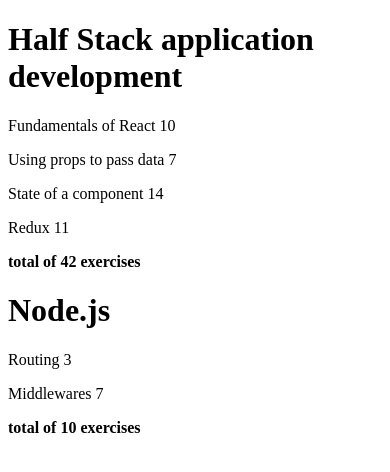
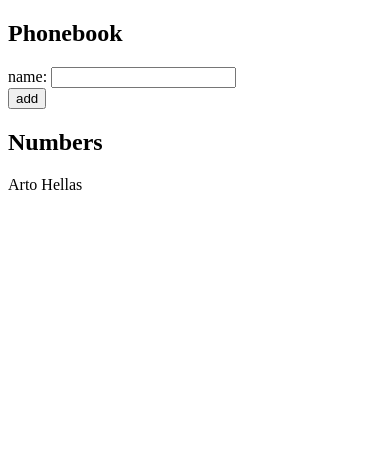
Before and after one commit to dan7sc/fso2020-part2, a React (Create React App) app: page / in a window 390 px wide. Shown: the top 472 px of the page. Built offline with nearby package versions, Linux system fonts and the light colour scheme.

Commit message:
Add solution to exercise 2.6: The Phonebook Step1

```diff
--- /dev/null
+++ b/src/App.jsx
@@ -0,0 +1,44 @@
+import React, { useState } from 'react'
+
+const App = () => {
+    const [ persons, setPersons ] = useState([
+        { name: 'Arto Hellas' }
+    ])
+    const [ newName, setNewName ] = useState('')
+
+    const addContact = (event) => {
+        event.preventDefault()
+        const newContact = {
+            name: newName
+        }
+        setPersons(persons.concat(newContact))
+        setNewName('')
+    }
+
+    const handleNameChange = (event) => {
+        setNewName(event.target.value)
+    }
+
+    return (
+        <div>
+          <h2>Phonebook</h2>
+          <form onSubmit={addContact}>
+            <div>
+              name: <input
+                      value={newName}
+                      onChange={handleNameChange}
+                    />
+            </div>
+            <div>
+              <button type="submit">add</button>
+            </div>
+          </form>
+          <h2>Numbers</h2>
+          <div>
+            {persons.map(person => <div key={person.name}>{person.name}</div>)}
+          </div>
+        </div>
+    )
+}
+
+export default App
--- a/src/components/Course.jsx
+++ /dev/null
@@ -1,58 +0,0 @@
-import React from 'react'
-
-const Header = (props) => {
-    const {course} = props
-
-    return <h1>{course}</h1>
-}
-
-const Part = (props) => {
-    const {name, exercises} = props
-
-    return (
-        <p>
-          {name} {exercises}
-        </p>
-    )
-}
-
-const Content = (props) => {
-    const {parts} = props
-
-    return (
-        <div>
-          {parts.map(part => <Part
-                               key={part.id}
-                               name={part.name}
-                               exercises={part.exercises}
-                             />
-                    )
-          }
-        </div>
-    )
-}
-
-const Total = (props) => {
-    const {parts} = props
-    const total = parts.reduce((sum, part) => sum + part.exercises, 0)
-
-    return (
-        <div>
-          <b>total of {total} exercises</b>
-        </div>
-    )
-}
-
-const Course = (props) => {
-    const {course} = props
-
-    return (
-        <div>
-          <Header course={course.name} />
-          <Content parts={course.parts} />
-          <Total parts={course.parts} />
-        </div>
-    )
-}
-
-export default Course
--- a/src/index.jsx
+++ b/src/index.jsx
@@ -1,63 +1,6 @@
 import React from 'react'
 import ReactDOM from 'react-dom'
-import Course from './components/Course'
-
-const App = () => {
-    const courses = [
-        {
-            name: 'Half Stack application development',
-            id: 1,
-            parts: [
-                {
-                    name:'Fundamentals of React',
-                    exercises: 10,
-                    id: 1
-                },
-                {
-                    name:'Using props to pass data',
-                    exercises: 7,
-                    id: 2
-                },
-                {
-                    name:'State of a component',
-                    exercises: 14,
-                    id: 3
-                },
-                {
-                    name:'Redux',
-                    exercises: 11,
-                    id: 4
-                }
-            ]
-        },
-        {
-            name: 'Node.js',
-            id: 2,
-            parts: [
-                {
-                    name: 'Routing',
-                    exercises: 3,
-                    id: 1
-                },
-                {
-                    name: 'Middlewares',
-                    exercises: 7,
-                    id: 2
-                }
-            ]
-        }
-    ]
-
-    return (
-        <div>
-          {courses.map(course => <Course
-                                   key={course.id}
-                                   course={course} />
-                      )
-          }
-        </div>
-    )
-}
+import App from './App'
 
 ReactDOM.render(
     <App />,
```
